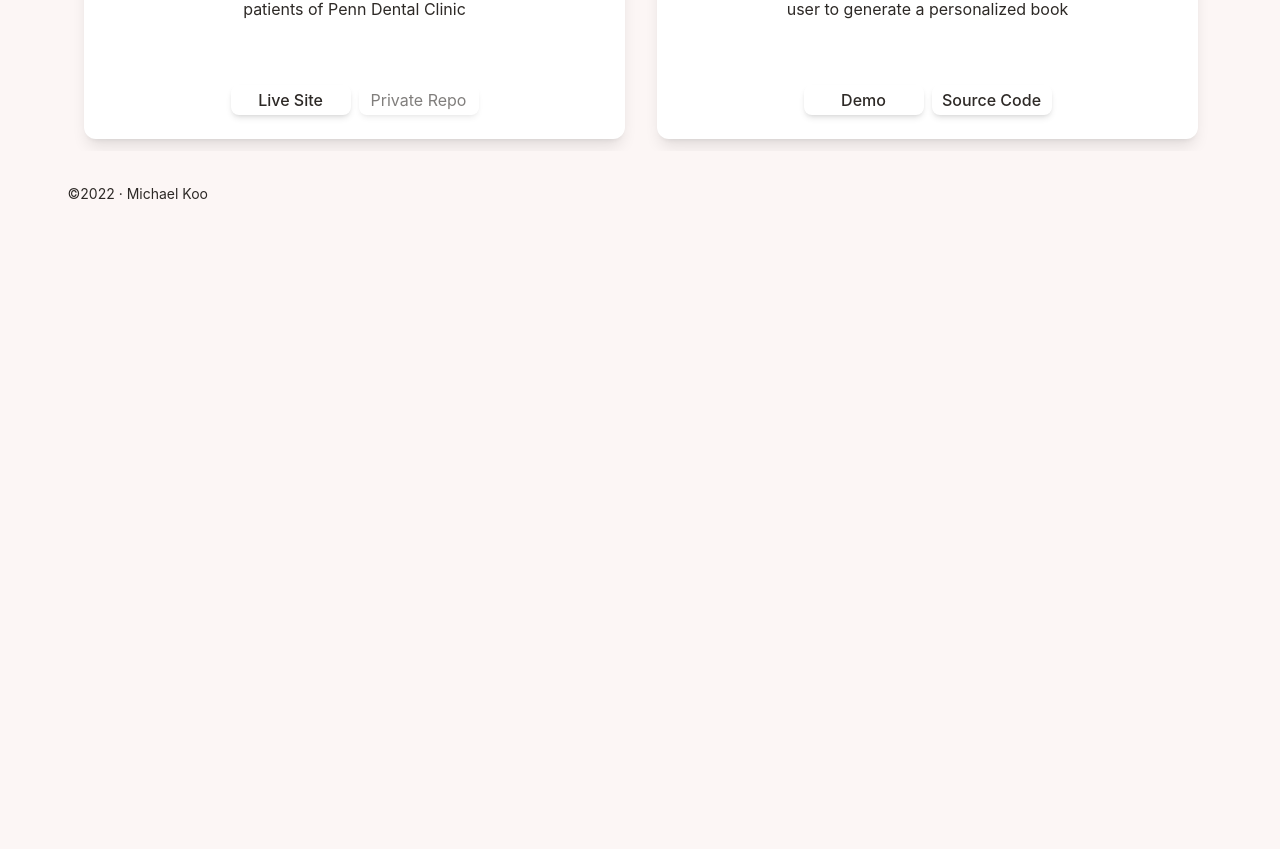
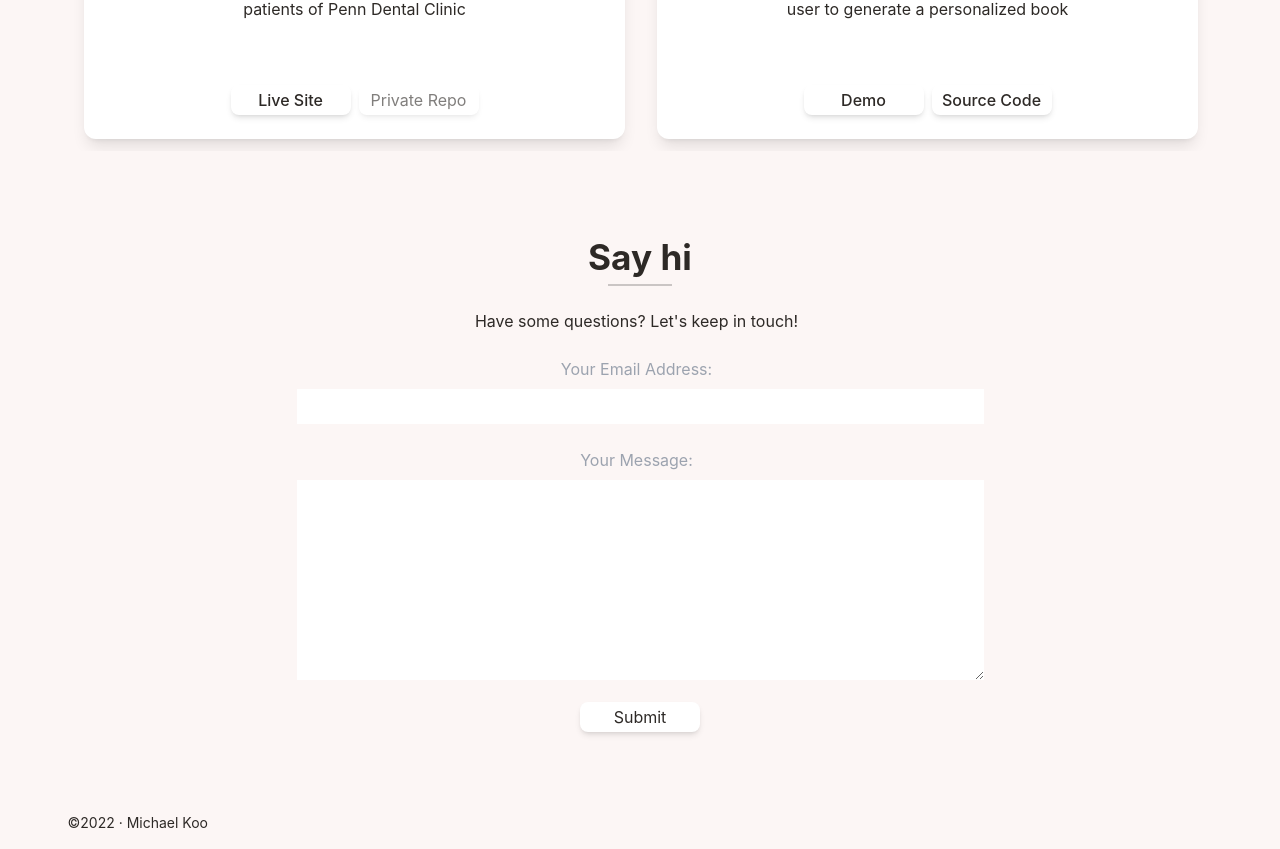
Before and after one commit to GoKooma/michaelkoo.dev, a Gatsby site: page / in a window 1280 px wide. Shown: the part 1022-1871 px from the top of the page. Before the commit the page ends 1242 px from the top, so only its background shows below. Built offline with nearby package versions, Linux system fonts and the light colour scheme; Gatsby itself is replaced by a stand-in of ours.

Commit message:
Add contact form section

```diff
--- a/src/pages/index.tsx
+++ b/src/pages/index.tsx
@@ -2,6 +2,7 @@ import * as React from 'react';
 import { StaticImage } from 'gatsby-plugin-image';
 import { FiGithub, FiLinkedin } from 'react-icons/fi';
 import Carousel from 'react-multi-carousel';
+import ContactForm from '../components/ContactForm';
 import Seo from '../components/seo';
 import 'react-multi-carousel/lib/styles.css';
 
@@ -118,6 +119,18 @@ const IndexPage = () => (
           </Carousel>
         </div>
       </section>
+      <section className="my-20 mx-auto w-full md:min-w-[500px] md:w-[60%] text-center">
+        <div className="mb-4">
+          <h2 className="">
+            Say hi
+          </h2>
+          <hr className="w-[4rem] h-[2px] mx-auto" />
+          <p className="">
+            Have some questions? Let&apos;s keep in touch!
+          </p>
+        </div>
+        <ContactForm />
+      </section>
     </div>
   </>
 );
```
